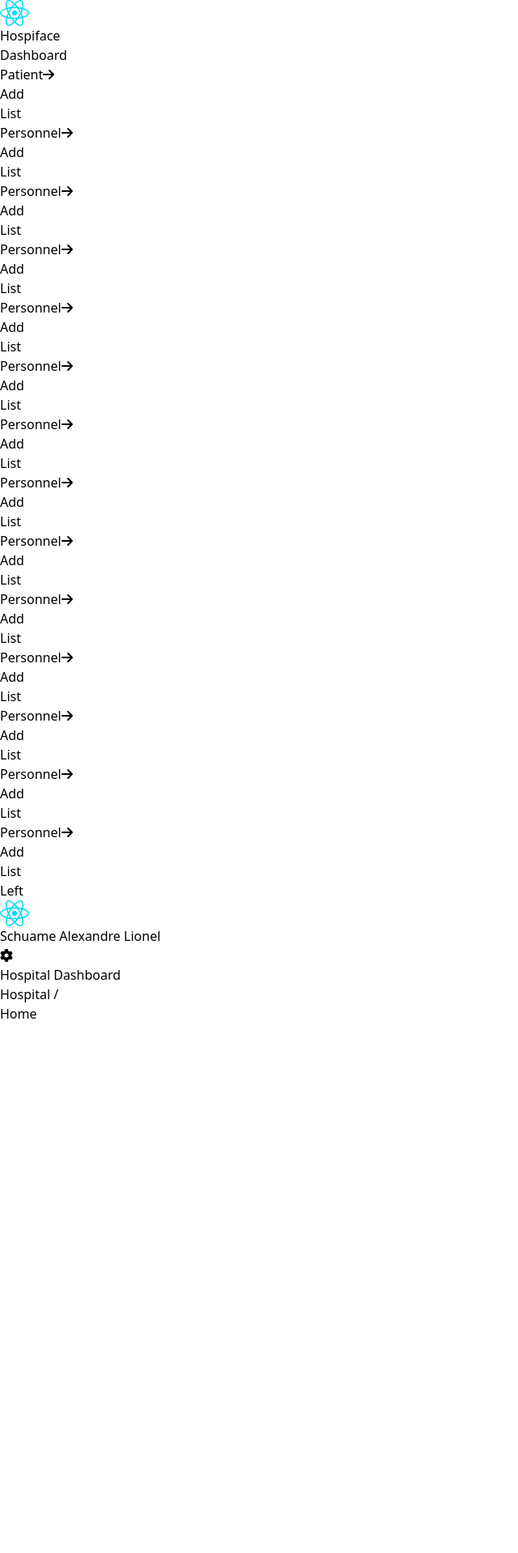
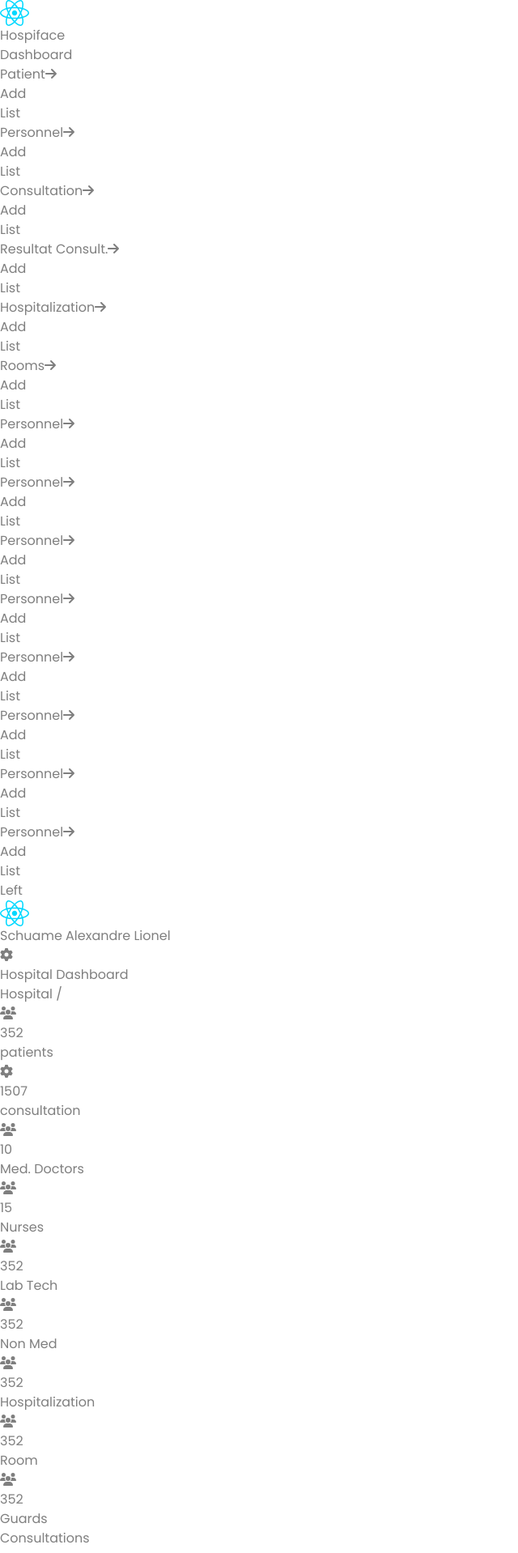
Before and after one commit to alessandrini11/hospiface_front, a React (Vite) app: page / in a window 1280 px wide. Shown: the top 1918 px of the page at 81% size, without its empty margins (0-640 px from the left). Before the commit the page ends 1264 px from the top, so only its background shows below. Built offline with nearby package versions, Linux system fonts and the light colour scheme.

Commit message:
added charts and dashboard done

```diff
--- a/package.json
+++ b/package.json
@@ -13,10 +13,13 @@
     "@fortawesome/fontawesome-svg-core": "^6.4.0",
     "@fortawesome/free-solid-svg-icons": "^6.4.0",
     "@fortawesome/react-fontawesome": "^0.2.0",
+    "chart.js": "^4.3.0",
     "react": "^18.2.0",
+    "react-chartjs-2": "^5.2.0",
     "react-dom": "^18.2.0"
   },
   "devDependencies": {
+    "@faker-js/faker": "^8.0.1",
     "@types/react": "^18.0.28",
     "@types/react-dom": "^18.0.11",
     "@vitejs/plugin-react": "^4.0.0",
--- /dev/null
+++ b/src/components/Cards/CardChart.jsx
@@ -0,0 +1,14 @@
+import React from 'react'
+
+const CardChart = (props) => {
+    return (
+        <div className="bg-white p-5">
+            <div className="">
+                <h1>Consultations</h1>
+            </div>
+            {props.children}
+        </div>
+    )
+}
+
+export default CardChart
--- /dev/null
+++ b/src/components/Cards/CardContainer.jsx
@@ -0,0 +1,14 @@
+import React from 'react'
+import Container from '../Container'
+
+const CardContainer = (props) => {
+  return (
+    <div className="py-5 bg-white">
+        <Container>
+            {props.children}
+        </Container>
+    </div>
+  )
+}
+
+export default CardContainer
--- /dev/null
+++ b/src/components/Cards/EntityCardCount.jsx
@@ -0,0 +1,19 @@
+import React from 'react'
+import CardContainer from './CardContainer'
+import { FontAwesomeIcon } from '@fortawesome/react-fontawesome'
+
+const EntityCardCount = ({title, amount, icon, bg_color}) => {
+  return (
+    <CardContainer>
+        <div className="flex items-center space-x-3 ml-2">
+            <span className={`h-14 w-14 flex justify-center items-center rounded-full bg-green-700 bg-${bg_color}-700`}> <FontAwesomeIcon icon={icon} /> </span>
+            <div className="">
+                <p className="text-xl font-light">{amount}</p>
+                <p className="text-sm">{title}</p>
+            </div>
+        </div>
+    </CardContainer>
+  )
+}
+
+export default EntityCardCount
--- /dev/null
+++ b/src/components/Charts/DoughnutChart.jsx
@@ -0,0 +1,41 @@
+import React from 'react'
+import { Chart as ChartJS, ArcElement, Tooltip, Legend } from 'chart.js';
+import { Doughnut } from 'react-chartjs-2';
+import CardChart from '../Cards/CardChart';
+ChartJS.register(ArcElement, Tooltip, Legend);
+
+const DoughnutChart = () => {
+    const data = {
+        labels: ['Red', 'Blue', 'Yellow', 'Green', 'Purple', 'Orange'],
+        datasets: [
+          {
+            label: '# of Votes',
+            data: [12, 19, 3, 5, 2, 3],
+            backgroundColor: [
+              'rgba(255, 99, 132, 0.2)',
+              'rgba(54, 162, 235, 0.2)',
+              'rgba(255, 206, 86, 0.2)',
+              'rgba(75, 192, 192, 0.2)',
+              'rgba(153, 102, 255, 0.2)',
+              'rgba(255, 159, 64, 0.2)',
+            ],
+            borderColor: [
+              'rgba(255, 99, 132, 1)',
+              'rgba(54, 162, 235, 1)',
+              'rgba(255, 206, 86, 1)',
+              'rgba(75, 192, 192, 1)',
+              'rgba(153, 102, 255, 1)',
+              'rgba(255, 159, 64, 1)',
+            ],
+            borderWidth: 1,
+          },
+        ],
+      };
+    return (
+        <CardChart>
+            <Doughnut data={data}/>
+        </CardChart>
+    )
+}
+
+export default DoughnutChart
--- /dev/null
+++ b/src/components/Charts/LineChart.jsx
@@ -0,0 +1,51 @@
+import React from 'react'
+import CardContainer from '../Cards/CardContainer'
+import {faker} from '@faker-js/faker'
+import {
+    Chart as ChartJS,
+    CategoryScale,
+    LinearScale,
+    PointElement,
+    LineElement,
+    Title,
+    Tooltip,
+    Legend,
+  } from 'chart.js';
+import { Line } from 'react-chartjs-2'
+ChartJS.register(
+    CategoryScale,
+    LinearScale,
+    PointElement,
+    LineElement,
+    Title,
+    Tooltip,
+    Legend
+  );
+
+const LineChart = () => {
+    const options = {
+        responsive: true,
+    }
+    const labels = ['January', 'February', 'March', 'April', 'May', 'June', 'July', 'August', 'September', 'October', 'November', 'December'];
+    const data = {
+        labels,
+        datasets: [
+          {
+            label: 'Patient',
+            data: labels.map(() => faker.number.int({ min: 0, max: 2500 })),
+            borderColor: 'rgb(255, 99, 132)',
+            backgroundColor: 'rgba(255, 99, 132, 0.5)',
+          },
+        ],
+      };
+    return (
+        <div className="bg-white p-5">
+            <div className="">
+                <h1>Consultations</h1>
+            </div>
+            <Line options={options} data={data}/>
+        </div>
+    )
+}
+
+export default LineChart
--- a/src/components/Layout.jsx
+++ b/src/components/Layout.jsx
@@ -7,7 +7,7 @@ import MenuItem from './MenuItem'
 const Layout = (props) => {
   return (
     <div className="grid grid-cols-7">
-        <div className="col-span-1">
+        <div className="col-span-1 shadow-md shadow-black">
             <div className="py-4 bg-teal-600 text-white">
                 <Container>
                   <div className="">
@@ -25,10 +25,10 @@ const Layout = (props) => {
                   <ul>
                     <MenuItem title="Patient" links={[{url: '/patiens/add', name: 'Add'}, {url: '/patiens/list', name: 'List'}]} />
                     <MenuItem title="Personnel" links={[{url: '/personnel/add', name: 'Add'}, {url: '/personnel/list', name: 'List'}]} />
-                    <MenuItem title="Personnel" links={[{url: '/personnel/add', name: 'Add'}, {url: '/personnel/list', name: 'List'}]} />
-                    <MenuItem title="Personnel" links={[{url: '/personnel/add', name: 'Add'}, {url: '/personnel/list', name: 'List'}]} />
-                    <MenuItem title="Personnel" links={[{url: '/personnel/add', name: 'Add'}, {url: '/personnel/list', name: 'List'}]} />
-                    <MenuItem title="Personnel" links={[{url: '/personnel/add', name: 'Add'}, {url: '/personnel/list', name: 'List'}]} />
+                    <MenuItem title="Consultation" links={[{url: '/personnel/add', name: 'Add'}, {url: '/personnel/list', name: 'List'}]} />
+                    <MenuItem title="Resultat Consult." links={[{url: '/personnel/add', name: 'Add'}, {url: '/personnel/list', name: 'List'}]} />
+                    <MenuItem title="Hospitalization" links={[{url: '/personnel/add', name: 'Add'}, {url: '/personnel/list', name: 'List'}]} />
+                    <MenuItem title="Rooms" links={[{url: '/personnel/add', name: 'Add'}, {url: '/personnel/list', name: 'List'}]} />
                     <MenuItem title="Personnel" links={[{url: '/personnel/add', name: 'Add'}, {url: '/personnel/list', name: 'List'}]} />
                     <MenuItem title="Personnel" links={[{url: '/personnel/add', name: 'Add'}, {url: '/personnel/list', name: 'List'}]} />
                     <MenuItem title="Personnel" links={[{url: '/personnel/add', name: 'Add'}, {url: '/personnel/list', name: 'List'}]} />
@@ -45,7 +45,7 @@ const Layout = (props) => {
         <div className="col-span-6">
             <Header></Header>
             <Navigation></Navigation>
-            <main className="bg-[#dbe1f7] py-4">
+            <main className="bg-[#dff0ff] py-10">
               <Container>
                 {props.children}
               </Container>
--- a/src/components/MenuItem.jsx
+++ b/src/components/MenuItem.jsx
@@ -6,7 +6,7 @@ const MenuItem = ({title, links}) => {
     const [show, setShow] = useState(true)
     const icon = show ? <FontAwesomeIcon icon={faArrowRight} /> : <FontAwesomeIcon  icon={faArrowDown} />
     const nav_links = links.map((link, index) => (
-        <li key={index}><a href={link.url} className="">{link.name}</a></li>
+        <li className="py-1" key={index}><a href={link.url} className="font-extralight">{link.name}</a></li>
     ))
     return (
         <li className="py-1">
@@ -14,7 +14,7 @@ const MenuItem = ({title, links}) => {
             <span>{title}</span>
             {icon}
             </a>
-            <ul className={`bg-red-500 transition-all ease-in-out duration-700 overflow-y-hidden ${show ? 'h-0':'h-auto'}`}>
+            <ul style={{transition: 'all'}} className={`transition-all ease-in-out duration-700 overflow-y-hidden ${show ? 'h-0':'h-auto'}`}>
                 {nav_links}
             </ul>
         </li>
--- a/src/index.css
+++ b/src/index.css
@@ -1,3 +1,9 @@
+@import url('https://fonts.googleapis.com/css2?family=Poppins:wght@100;200;300;400&family=Ubuntu:wght@300;400&display=swap');
 @tailwind base;
 @tailwind components;
 @tailwind utilities;
+
+body{
+    font-family: 'Poppins', sans-serif;
+    color: rgba(0, 0, 0, .5);
+}
--- a/src/pages/Home.jsx
+++ b/src/pages/Home.jsx
@@ -1,5 +1,9 @@
 import React, { Component } from 'react'
 import Layout from '../components/Layout'
+import EntityCardCount from '../components/Cards/EntityCardCount'
+import { faCog, faUsers } from '@fortawesome/free-solid-svg-icons'
+import LineChart from '../components/Charts/LineChart'
+import DoughnutChart from '../components/Charts/DoughnutChart'
 export default class Home extends Component {
     constructor(props){
         super(props)
@@ -8,7 +12,30 @@ export default class Home extends Component {
     render() {
         return (
             <Layout>
-                Home
+                <section>
+                    <div className="grid grid-cols-4 gap-5">
+                        <EntityCardCount title="patients" amount={352} icon={faUsers} bg_color='blue' />
+                        <EntityCardCount title="consultation" amount={1507} icon={faCog} bg_color='green' />
+                        <EntityCardCount title="Med. Doctors" amount={10} icon={faUsers} bg_color="red" />
+                        <EntityCardCount title="Nurses" amount={15} icon={faUsers} bg_color="red" />
+                        <EntityCardCount title="Lab Tech" amount={352} icon={faUsers} bg_color="red" />
+                        <EntityCardCount title="Non Med" amount={352} icon={faUsers} bg_color="blue" />
+                        <EntityCardCount title="Hospitalization" amount={352} icon={faUsers} bg_color="blue" />
+                        <EntityCardCount title="Room" amount={352} icon={faUsers} bg_color="blue" />
+                        <EntityCardCount title="Guards" amount={352} icon={faUsers} bg_color="red" />
+                    </div>
+                </section>
+                <section className="py-10">
+                    <div className="grid grid-cols-2 gap-5">
+                        <LineChart/>
+                        <LineChart/>
+                        <div className="col-span-3 grid grid-cols-3 gap-5">
+                            <DoughnutChart/>
+                            <DoughnutChart/>
+                            <DoughnutChart/>
+                        </div>
+                    </div>
+                </section>
             </Layout>
         )
     }
```
Also changed, not shown: 2 other files (tests, documents, lock files or other folders).
